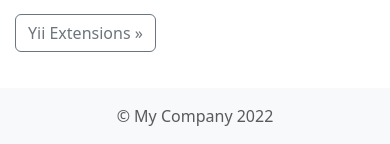
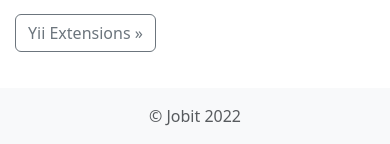
Before and after one commit to VoidGS/jobit, a Yii app: template views/site/index.php in a window 390 px wide. Shown: the part 1090-1234 px from the top of the page. Run offline with PHP 8.4 and a stand-in for Yii, Linux system fonts and the light colour scheme; the template is opened without the code that fills it, so the values that code supplies are empty; some libraries are stand-ins or nearby versions.

Commit message:
Atualização do framework

```diff
--- a/config/web.php
+++ b/config/web.php
@@ -14,7 +14,7 @@ $config = [
     'components' => [
         'request' => [
             // !!! insert a secret key in the following (if it is empty) - this is required by cookie validation
-            'cookieValidationKey' => 'L3GyV8wBMs7E-DLACNKQkymiDMZNymMg',
+            'cookieValidationKey' => '4V3hcVkYyPlfapn36JCGXUjzAzDyJhsy',
         ],
         'cache' => [
             'class' => 'yii\caching\FileCache',
@@ -42,14 +42,12 @@ $config = [
             ],
         ],
         'db' => $db,
-        /*
         'urlManager' => [
             'enablePrettyUrl' => true,
             'showScriptName' => false,
             'rules' => [
             ],
         ],
-        */
     ],
     'params' => $params,
 ];
--- a/views/layouts/main.php
+++ b/views/layouts/main.php
@@ -17,7 +17,7 @@ $this->registerMetaTag(['charset' => Yii::$app->charset], 'charset');
 $this->registerMetaTag(['name' => 'viewport', 'content' => 'width=device-width, initial-scale=1, shrink-to-fit=no']);
 $this->registerMetaTag(['name' => 'description', 'content' => $this->params['meta_description'] ?? '']);
 $this->registerMetaTag(['name' => 'keywords', 'content' => $this->params['meta_keywords'] ?? '']);
-$this->registerLinkTag(['rel' => 'icon', 'type' => 'image/x-icon', 'href' => '@web/favicon.ico']);
+$this->registerLinkTag(['rel' => 'icon', 'type' => 'image/x-icon', 'href' => Yii::getAlias('@web/favicon.ico')]);
 ?>
 <?php $this->beginPage() ?>
 <!DOCTYPE html>
@@ -34,7 +34,7 @@ $this->registerLinkTag(['rel' => 'icon', 'type' => 'image/x-icon', 'href' => '@w
     NavBar::begin([
         'brandLabel' => Yii::$app->name,
         'brandUrl' => Yii::$app->homeUrl,
-        'options' => ['class' => 'navbar-expand-md navbar-dark bg-dark fixed-top']
+        'options' => ['class' => 'navbar-expand-md navbar-dark bg-primary fixed-top']
     ]);
     echo Nav::widget([
         'options' => ['class' => 'navbar-nav'],
@@ -71,8 +71,7 @@ $this->registerLinkTag(['rel' => 'icon', 'type' => 'image/x-icon', 'href' => '@w
 <footer id="footer" class="mt-auto py-3 bg-light">
     <div class="container">
         <div class="row text-muted">
-            <div class="col-md-6 text-center text-md-start">&copy; My Company <?= date('Y') ?></div>
-            <div class="col-md-6 text-center text-md-end"><?= Yii::powered() ?></div>
+            <div class="col-md-6 text-center text-md-start">&copy; Jobit <?= date('Y') ?></div>
         </div>
     </div>
 </footer>
```
Also changed, not shown: composer.json (+4 -4 lines), config/console.php (+8 -0 lines), README.md.
